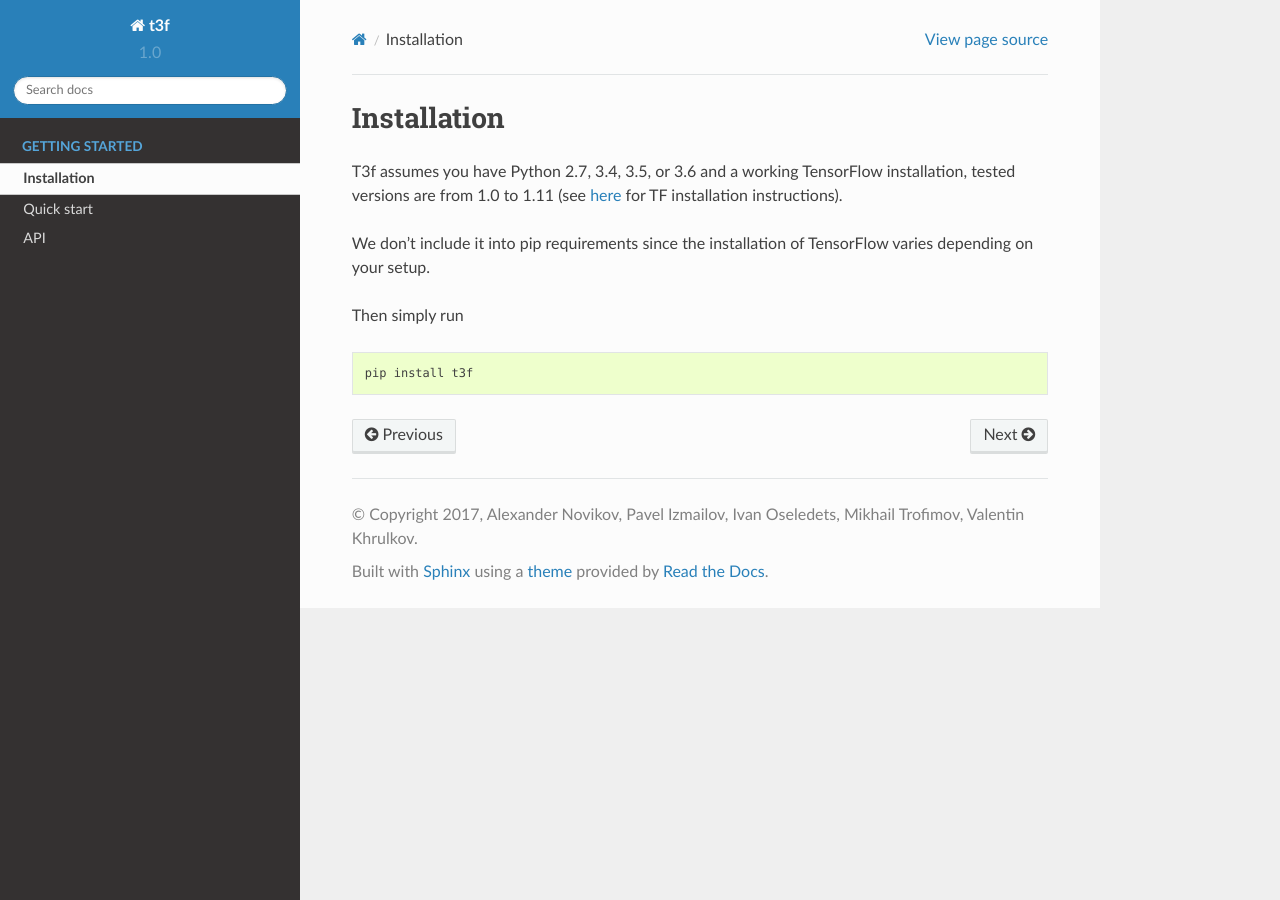
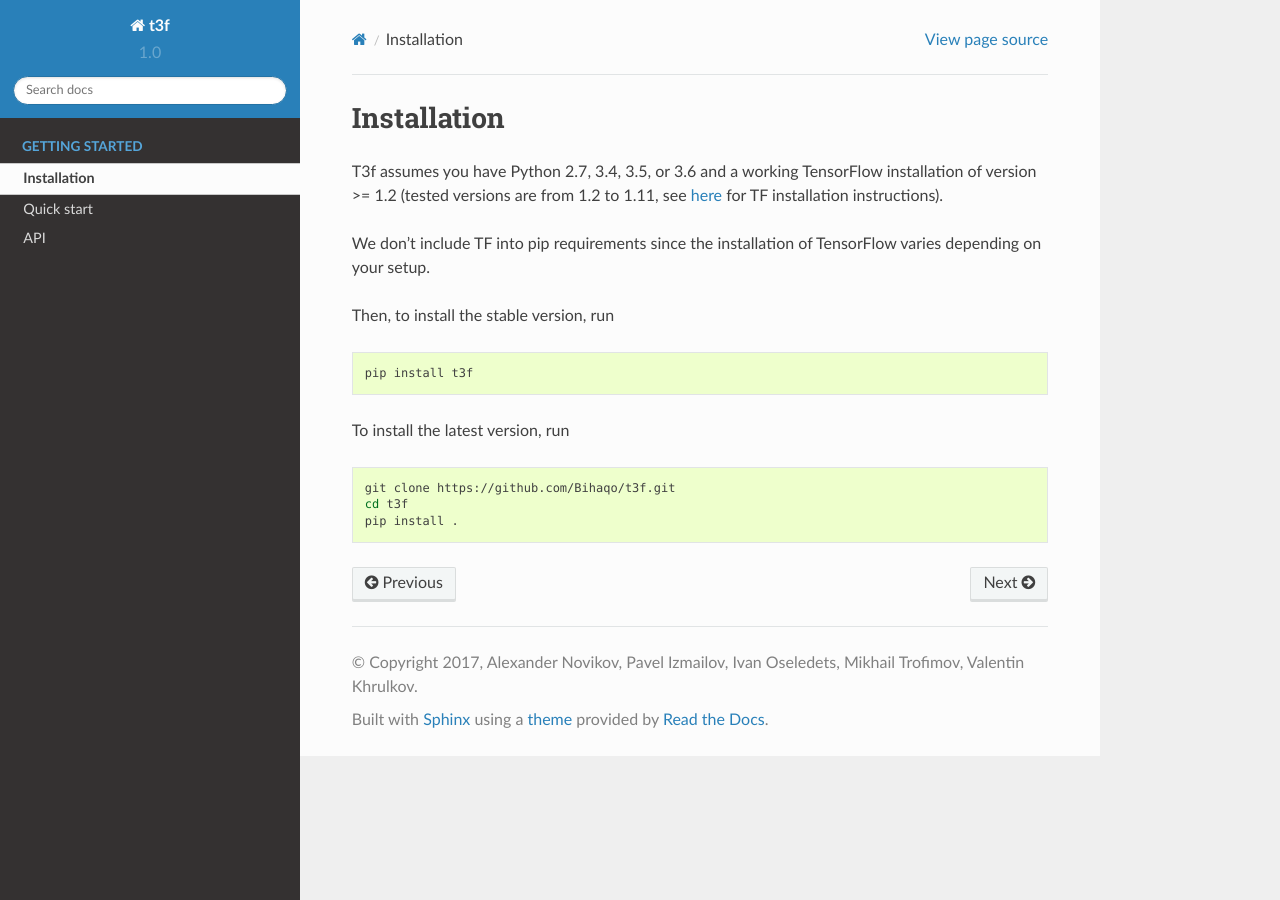
Before and after one commit to Bihaqo/t3f, a Sphinx documentation site: the page built from docs/installation.rst, in a window 1280 px wide. Built offline with Sphinx 7.4.7 and the Read the Docs theme 2.0.0, drawn with Linux system fonts in a browser that asks for light colours.

Commit message:
tf versions and latest version install

```diff
--- a/docs/installation.rst
+++ b/docs/installation.rst
@@ -2,18 +2,27 @@
    sphinx-quickstart on Sun Mar 12 10:06:09 2017.
    You can adapt this file completely to your liking, but it should at least
    contain the root `toctree` directive.
+.. _InstallationInstructions:
 
 Installation
 ============
 
-T3f assumes you have Python 2.7, 3.4, 3.5, or 3.6 and a working TensorFlow installation, tested versions are from 1.0 to 1.11 (see here_ for TF installation instructions).
+T3f assumes you have Python 2.7, 3.4, 3.5, or 3.6 and a working TensorFlow installation of version >= 1.2 (tested versions are from 1.2 to 1.11, see here_ for TF installation instructions).
 
 .. _here: https://www.tensorflow.org/install/
 
-We don't include it into pip requirements since the installation of TensorFlow varies depending on your setup.
+We don't include TF into pip requirements since the installation of TensorFlow varies depending on your setup.
 
-Then simply run
+Then, to install the stable version, run
 
 .. code-block:: bash
 
    pip install t3f
+
+To install the latest version, run
+
+.. code-block:: bash
+
+   git clone https://github.com/Bihaqo/t3f.git
+   cd t3f
+   pip install .
```
